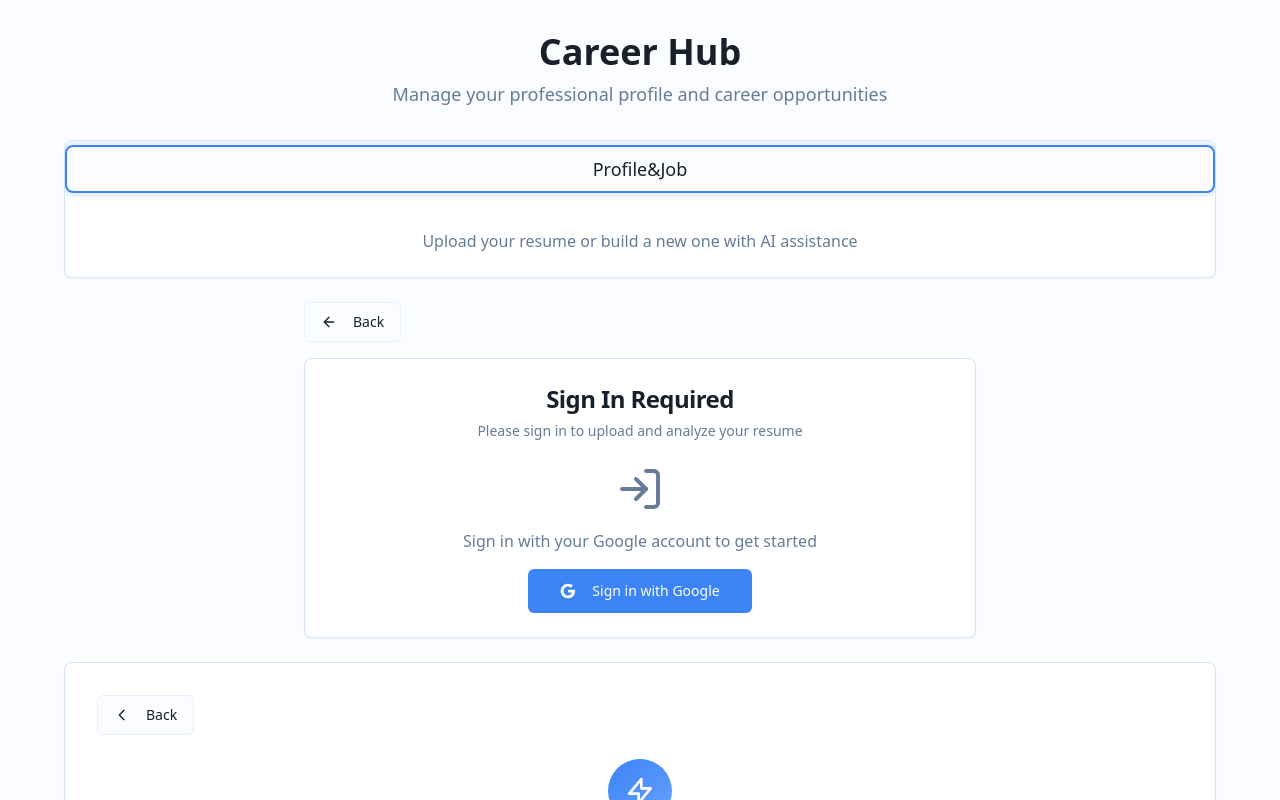
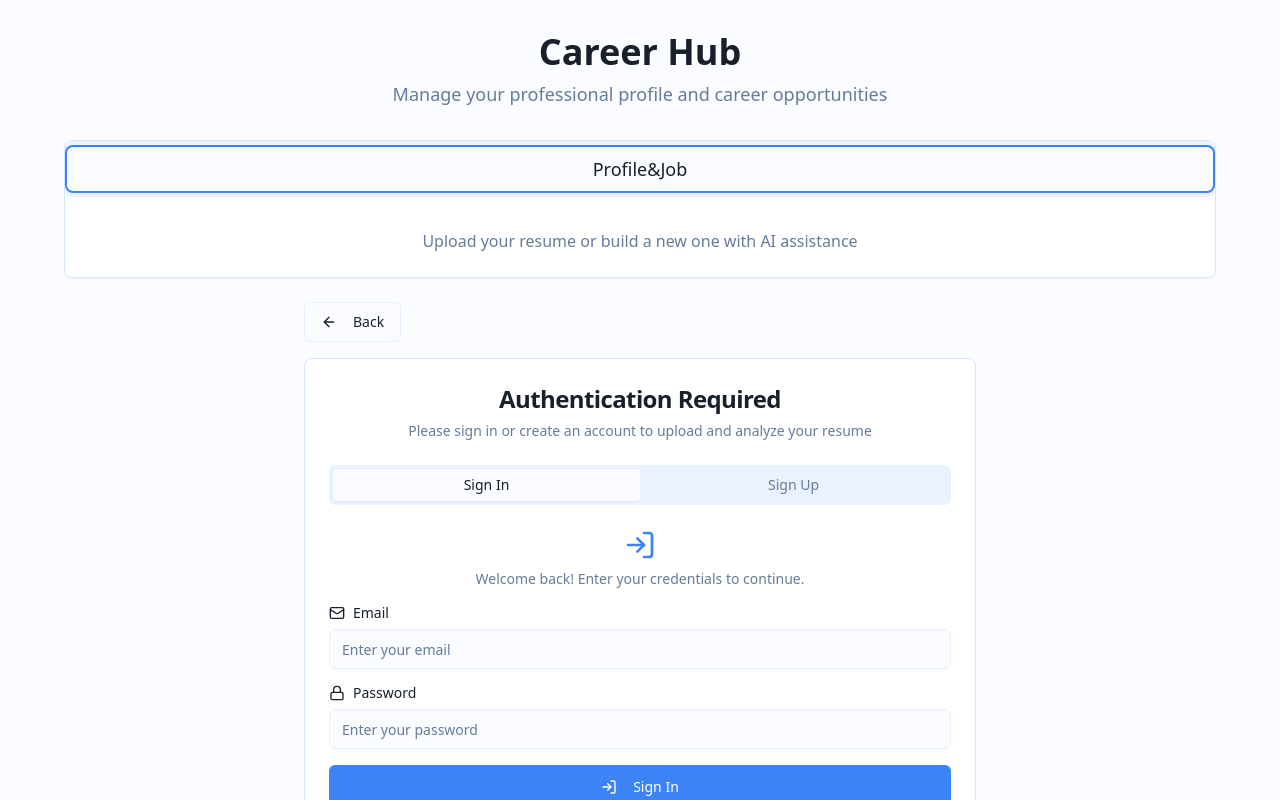
Before and after one commit to Prakasam1996/resume-parse-display, a React (Vite) app: page / in a window 1280 px wide. Both pictures are taken after a click on the tab "Profile&Job". Shown: the top 800 px of the page. Built offline with nearby package versions, Linux system fonts and the light colour scheme.

Commit message:
Remove Google Sign-In
Remove the Google Sign-In functionality and refactor the authentication section for a cleaner implementation.

```diff
--- a/src/components/UploadResume.tsx
+++ b/src/components/UploadResume.tsx
@@ -1,7 +1,10 @@
 import { useState, useRef, useEffect } from 'react';
 import { Button } from '@/components/ui/button';
 import { Card, CardContent, CardDescription, CardHeader, CardTitle } from '@/components/ui/card';
-import { Upload, FileText, CheckCircle, ArrowLeft, LogIn } from 'lucide-react';
+import { Input } from '@/components/ui/input';
+import { Label } from '@/components/ui/label';
+import { Tabs, TabsContent, TabsList, TabsTrigger } from '@/components/ui/tabs';
+import { Upload, FileText, CheckCircle, ArrowLeft, LogIn, Mail, Lock, User as UserIcon } from 'lucide-react';
 import { useToast } from '@/hooks/use-toast';
 import { supabase } from '@/integrations/supabase/client';
 import { User } from '@supabase/supabase-js';
@@ -16,6 +19,11 @@ const UploadResume = ({ onResumeUploaded, onBack }: UploadResumeProps) => {
   const [dragActive, setDragActive] = useState(false);
   const [user, setUser] = useState<User | null>(null);
   const [isLoading, setIsLoading] = useState(true);
+  const [isAuthenticating, setIsAuthenticating] = useState(false);
+  const [email, setEmail] = useState('');
+  const [password, setPassword] = useState('');
+  const [confirmPassword, setConfirmPassword] = useState('');
+  const [authTab, setAuthTab] = useState('signin');
   const fileInputRef = useRef<HTMLInputElement>(null);
   const { toast } = useToast();
 
@@ -73,13 +81,22 @@ const UploadResume = ({ onResumeUploaded, onBack }: UploadResumeProps) => {
     return true;
   };
 
-  const signInWithGoogle = async () => {
+  const handleSignIn = async (e: React.FormEvent) => {
+    e.preventDefault();
+    if (!email || !password) {
+      toast({
+        title: "Missing fields",
+        description: "Please enter both email and password.",
+        variant: "destructive"
+      });
+      return;
+    }
+
+    setIsAuthenticating(true);
     try {
-      const { error } = await supabase.auth.signInWithOAuth({
-        provider: 'google',
-        options: {
-          redirectTo: window.location.origin
-        }
+      const { error } = await supabase.auth.signInWithPassword({
+        email,
+        password
       });
 
       if (error) {
@@ -88,6 +105,13 @@ const UploadResume = ({ onResumeUploaded, onBack }: UploadResumeProps) => {
           description: error.message,
           variant: "destructive"
         });
+      } else {
+        toast({
+          title: "Welcome back!",
+          description: "You've been signed in successfully."
+        });
+        setEmail('');
+        setPassword('');
       }
     } catch (error) {
       toast({
@@ -95,6 +119,73 @@ const UploadResume = ({ onResumeUploaded, onBack }: UploadResumeProps) => {
         description: "There was an error signing in. Please try again.",
         variant: "destructive"
       });
+    } finally {
+      setIsAuthenticating(false);
+    }
+  };
+
+  const handleSignUp = async (e: React.FormEvent) => {
+    e.preventDefault();
+    if (!email || !password || !confirmPassword) {
+      toast({
+        title: "Missing fields",
+        description: "Please fill in all fields.",
+        variant: "destructive"
+      });
+      return;
+    }
+
+    if (password !== confirmPassword) {
+      toast({
+        title: "Passwords don't match",
+        description: "Please make sure your passwords match.",
+        variant: "destructive"
+      });
+      return;
+    }
+
+    if (password.length < 6) {
+      toast({
+        title: "Password too short",
+        description: "Password must be at least 6 characters long.",
+        variant: "destructive"
+      });
+      return;
+    }
+
+    setIsAuthenticating(true);
+    try {
+      const { error } = await supabase.auth.signUp({
+        email,
+        password,
+        options: {
+          emailRedirectTo: `${window.location.origin}/`
+        }
+      });
+
+      if (error) {
+        toast({
+          title: "Sign up failed",
+          description: error.message,
+          variant: "destructive"
+        });
+      } else {
+        toast({
+          title: "Account created!",
+          description: "Please check your email to confirm your account."
+        });
+        setEmail('');
+        setPassword('');
+        setConfirmPassword('');
+      }
+    } catch (error) {
+      toast({
+        title: "Sign up failed",
+        description: "There was an error creating your account. Please try again.",
+        variant: "destructive"
+      });
+    } finally {
+      setIsAuthenticating(false);
     }
   };
 
@@ -275,31 +366,158 @@ const UploadResume = ({ onResumeUploaded, onBack }: UploadResumeProps) => {
         )}
         <Card>
           <CardHeader className="text-center">
-            <CardTitle className="text-2xl font-bold">Sign In Required</CardTitle>
+            <CardTitle className="text-2xl font-bold">Authentication Required</CardTitle>
             <CardDescription>
-              Please sign in to upload and analyze your resume
+              Please sign in or create an account to upload and analyze your resume
             </CardDescription>
           </CardHeader>
-          <CardContent className="text-center">
-            <div className="space-y-4">
-              <LogIn className="h-12 w-12 text-muted-foreground mx-auto" />
-              <p className="text-muted-foreground mb-4">
-                Sign in with your Google account to get started
+          <CardContent>
+            <Tabs value={authTab} onValueChange={setAuthTab} className="w-full">
+              <TabsList className="grid w-full grid-cols-2">
+                <TabsTrigger value="signin">Sign In</TabsTrigger>
+                <TabsTrigger value="signup">Sign Up</TabsTrigger>
+              </TabsList>
+
+              <TabsContent value="signin" className="space-y-4 mt-6">
+                <div className="text-center mb-4">
+                  <LogIn className="h-8 w-8 text-primary mx-auto mb-2" />
+                  <p className="text-sm text-muted-foreground">
+                    Welcome back! Enter your credentials to continue.
                   </p>
+                </div>
+
+                <form onSubmit={handleSignIn} className="space-y-4">
+                  <div className="space-y-2">
+                    <Label htmlFor="signin-email" className="flex items-center space-x-2">
+                      <Mail className="h-4 w-4" />
+                      <span>Email</span>
+                    </Label>
+                    <Input
+                      id="signin-email"
+                      type="email"
+                      placeholder="Enter your email"
+                      value={email}
+                      onChange={(e) => setEmail(e.target.value)}
+                      required
+                      disabled={isAuthenticating}
+                    />
+                  </div>
+
+                  <div className="space-y-2">
+                    <Label htmlFor="signin-password" className="flex items-center space-x-2">
+                      <Lock className="h-4 w-4" />
+                      <span>Password</span>
+                    </Label>
+                    <Input
+                      id="signin-password"
+                      type="password"
+                      placeholder="Enter your password"
+                      value={password}
+                      onChange={(e) => setPassword(e.target.value)}
+                      required
+                      disabled={isAuthenticating}
+                    />
+                  </div>
+
                   <Button
-                onClick={signInWithGoogle}
+                    type="submit"
+                    className="w-full"
                     size="lg"
-                className="min-w-[200px]"
+                    disabled={isAuthenticating}
                   >
-                <svg className="w-4 h-4 mr-2" viewBox="0 0 24 24">
-                  <path fill="currentColor" d="M22.56 12.25c0-.78-.07-1.53-.2-2.25H12v4.26h5.92c-.26 1.37-1.04 2.53-2.21 3.31v2.77h3.57c2.08-1.92 3.28-4.74 3.28-8.09z"/>
-                  <path fill="currentColor" d="M12 23c2.97 0 5.46-.98 7.28-2.66l-3.57-2.77c-.98.66-2.23 1.06-3.71 1.06-2.86 0-5.29-1.93-6.16-4.53H2.18v2.84C3.99 20.53 7.7 23 12 23z"/>
-                  <path fill="currentColor" d="M5.84 14.09c-.22-.66-.35-1.36-.35-2.09s.13-1.43.35-2.09V7.07H2.18C1.43 8.55 1 10.22 1 12s.43 3.45 1.18 4.93l2.85-2.22.81-.62z"/>
-                  <path fill="currentColor" d="M12 5.38c1.62 0 3.06.56 4.21 1.64l3.15-3.15C17.45 2.09 14.97 1 12 1 7.7 1 3.99 3.47 2.18 7.07l3.66 2.84c.87-2.6 3.3-4.53 6.16-4.53z"/>
-                </svg>
-                Sign in with Google
+                    {isAuthenticating ? (
+                      <>
+                        <div className="animate-spin rounded-full h-4 w-4 border-b-2 border-white mr-2"></div>
+                        Signing In...
+                      </>
+                    ) : (
+                      <>
+                        <LogIn className="w-4 h-4 mr-2" />
+                        Sign In
+                      </>
+                    )}
                   </Button>
+                </form>
+              </TabsContent>
+
+              <TabsContent value="signup" className="space-y-4 mt-6">
+                <div className="text-center mb-4">
+                  <UserIcon className="h-8 w-8 text-primary mx-auto mb-2" />
+                  <p className="text-sm text-muted-foreground">
+                    Create a new account to get started with resume analysis.
+                  </p>
                 </div>
+
+                <form onSubmit={handleSignUp} className="space-y-4">
+                  <div className="space-y-2">
+                    <Label htmlFor="signup-email" className="flex items-center space-x-2">
+                      <Mail className="h-4 w-4" />
+                      <span>Email</span>
+                    </Label>
+                    <Input
+                      id="signup-email"
+                      type="email"
+                      placeholder="Enter your email"
+                      value={email}
+                      onChange={(e) => setEmail(e.target.value)}
+                      required
+                      disabled={isAuthenticating}
+                    />
+                  </div>
+
+                  <div className="space-y-2">
+                    <Label htmlFor="signup-password" className="flex items-center space-x-2">
+                      <Lock className="h-4 w-4" />
+                      <span>Password</span>
+                    </Label>
+                    <Input
+                      id="signup-password"
+                      type="password"
+                      placeholder="Create a password (min 6 characters)"
+                      value={password}
+                      onChange={(e) => setPassword(e.target.value)}
+                      required
+                      disabled={isAuthenticating}
+                    />
+                  </div>
+
+                  <div className="space-y-2">
+                    <Label htmlFor="confirm-password" className="flex items-center space-x-2">
+                      <Lock className="h-4 w-4" />
+                      <span>Confirm Password</span>
+                    </Label>
+                    <Input
+                      id="confirm-password"
+                      type="password"
+                      placeholder="Confirm your password"
+                      value={confirmPassword}
+                      onChange={(e) => setConfirmPassword(e.target.value)}
+                      required
+                      disabled={isAuthenticating}
+                    />
+                  </div>
+
+                  <Button
+                    type="submit"
+                    className="w-full"
+                    size="lg"
+                    disabled={isAuthenticating}
+                  >
+                    {isAuthenticating ? (
+                      <>
+                        <div className="animate-spin rounded-full h-4 w-4 border-b-2 border-white mr-2"></div>
+                        Creating Account...
+                      </>
+                    ) : (
+                      <>
+                        <UserIcon className="w-4 h-4 mr-2" />
+                        Create Account
+                      </>
+                    )}
+                  </Button>
+                </form>
+              </TabsContent>
+            </Tabs>
           </CardContent>
         </Card>
       </div>
```
Lines whose indentation alone changed are shown as unchanged.
